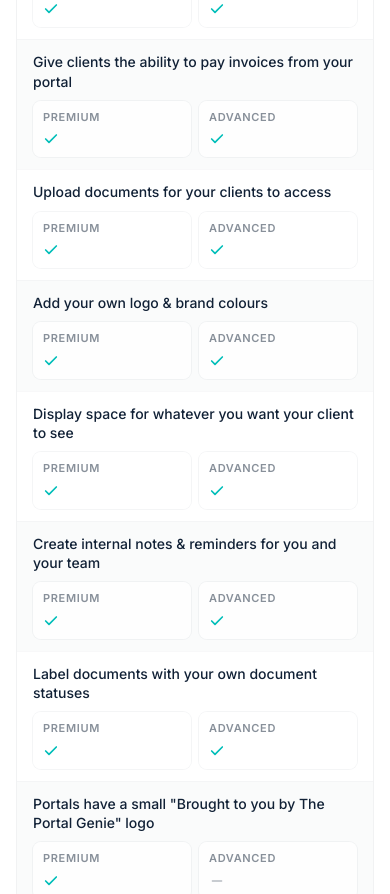
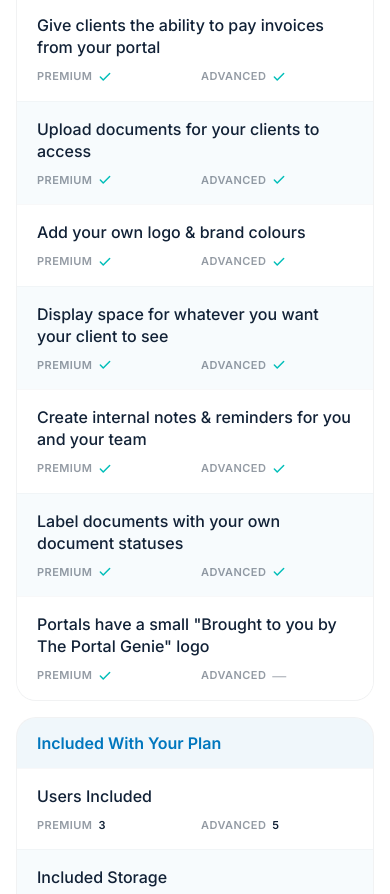
Before and after one commit to ThePortalGenie/portal-genie-site, a Next.js app: page /pricing in a window 390 px wide. Shown: the part 3140-4034 px from the top of the page. Built offline with nearby package versions, Linux system fonts and the light colour scheme.

Commit message:
Mobile Comparrison Table Update

```diff
--- a/components/pricing/PricingCompareTable.tsx
+++ b/components/pricing/PricingCompareTable.tsx
@@ -1,6 +1,6 @@
 "use client";
 
-import { Fragment } from "react";
+import { Fragment, type ReactNode } from "react";
 import { Check, Minus } from "lucide-react";
 import {
   getComparisonFeatureSections,
@@ -76,43 +76,87 @@ function CompareFeatureRow({
   );
 }
 
+function MobileStatus({
+  feature,
+  planId,
+  planName,
+}: {
+  feature: PricingFeatureDefinition;
+  planId: (typeof pricingPlans)[number]["id"];
+  planName: string;
+}) {
+  const cell = getFeatureCompareValue(feature, planId);
+
+  let status: ReactNode;
+  if (cell.kind === "value") {
+    status = (
+      <span className="ml-1.5 text-[11px] font-semibold text-portal-navy">
+        {cell.text ?? "—"}
+      </span>
+    );
+  } else if (cell.included) {
+    status = (
+      <Check
+        className="ml-1.5 size-3.5 shrink-0 text-portal-teal"
+        strokeWidth={2.5}
+        aria-label="Included"
+      />
+    );
+  } else {
+    status = (
+      <span
+        className="ml-1.5 text-sm font-medium leading-none text-muted"
+        aria-label="Not included"
+      >
+        —
+      </span>
+    );
+  }
+
+  return (
+    <div className="flex min-w-0 items-center">
+      <span className="text-[11px] font-semibold uppercase tracking-[0.04em] text-portal-navy/45">
+        {planName}
+      </span>
+      {status}
+    </div>
+  );
+}
+
 function MobileCompare() {
   const sections = getComparisonFeatureSections();
 
   return (
-    <div className="mt-8 space-y-6 md:hidden">
+    <div className="mt-8 space-y-4 md:hidden">
       {sections.map((section) => (
         <div
           key={section.id}
           className="overflow-hidden rounded-card border border-muted/20 bg-surface"
         >
-          <h3 className="bg-portal-blue/[0.06] px-4 py-2.5 text-sm font-semibold text-portal-blue">
+          <h3 className="bg-portal-blue/[0.06] px-5 py-3.5 text-base font-semibold leading-snug text-portal-blue">
             {section.title}
           </h3>
           <ul>
             {section.features.map((feature, index) => (
               <li
                 key={feature.id}
-                className={`border-t border-muted/10 px-4 py-3 first:border-t-0 ${featureRowBackground(index)}`}
+                className={`border-t border-muted/10 px-5 py-4 ${
+                  index % 2 === 0 ? "bg-surface" : "bg-portal-blue/[0.03]"
+                }`}
               >
-                <p className="text-sm font-medium leading-snug text-portal-navy">
+                <p className="text-base font-medium leading-snug text-portal-navy">
                   {feature.name}
                 </p>
-                <dl className="mt-2.5 grid grid-cols-2 gap-2">
+                <div className="mt-2.5 grid grid-cols-2 gap-x-3">
                   {pricingPlans.map((plan) => (
-                    <div
+                    <MobileStatus
                       key={`${plan.id}-${feature.id}`}
-                      className="rounded-lg bg-surface/80 px-2.5 py-2 ring-1 ring-muted/15"
-                    >
-                      <dt className="text-[11px] font-semibold uppercase tracking-[0.06em] text-portal-navy/50">
-                        {plan.name}
-                      </dt>
-                      <dd className="mt-1 flex min-h-[1.25rem] items-center">
-                        <CompareValue feature={feature} planId={plan.id} />
-                      </dd>
-                    </div>
+                      feature={feature}
+                      planId={plan.id}
+                      planName={plan.name}
+                    />
                   ))}
-                </dl>
+                </div>
               </li>
             ))}
           </ul>
--- a/content/pricing.ts
+++ b/content/pricing.ts
@@ -146,8 +146,8 @@ export const pricingFeatures: PricingFeatureDefinition[] = [
     name: "Users Included",
     kind: "value",
     values: {
-      premium: { compare: "5" },
-      advanced: { compare: "7" },
+      premium: { compare: "3" },
+      advanced: { compare: "5" },
     },
   },
   {
```
